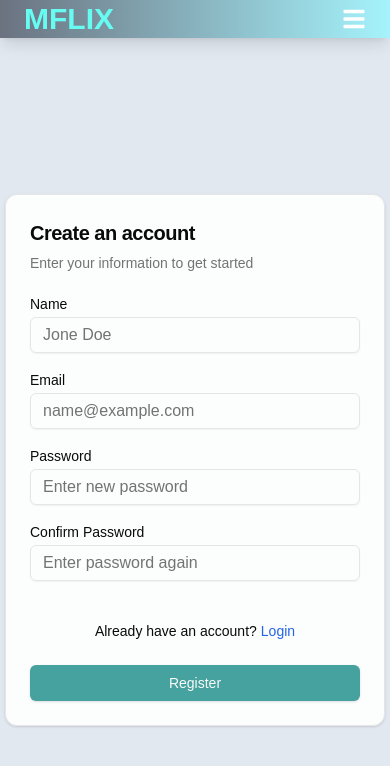
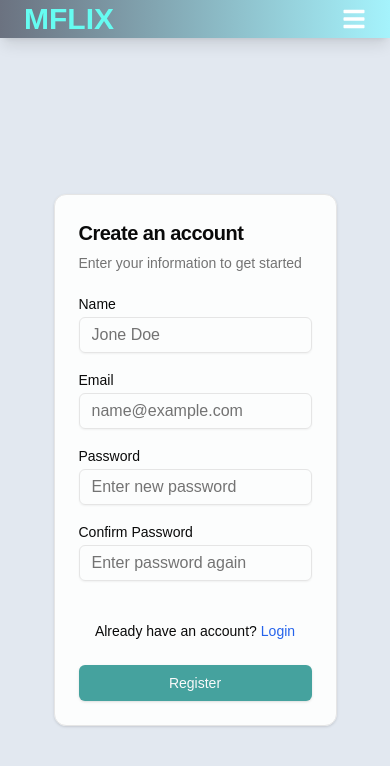
Before and after one commit to HTsandaruvan/NextJS-crud-app, a Next.js app: page /register in a window 390 px wide. Shown: the top 766 px of the page. Built offline with nearby package versions, Linux system fonts and the light colour scheme.

Commit message:
mob responsivnece

```diff
--- a/app/login/login-form.jsx
+++ b/app/login/login-form.jsx
@@ -37,8 +37,8 @@ const LoginForm = () => {
         }
     };
     return (
-        <div className="min-h-screen flex items-center justify-center">
-            <div className="w-[380px] mx-auto ">
+        <div className="min-h-screen flex items-center justify-center ">
+            <div className="lg:w-[380px] md:w-[380px] sm:w-[320px] mx-auto sm:mx-[5px]  ">
 
                 <div className="bg-white border border-gray-200 shadow-md p-4 rounded-lg">
                     <form onSubmit={handleSubmit} action={""} className="space-y-6">
--- a/app/register/RegisterForm.jsx
+++ b/app/register/RegisterForm.jsx
@@ -122,7 +122,7 @@ const RegisterForm = () => {
     }
     return (
         <div className=' min-h-screen flex items-center justify-center'>
-            <Card className='w-[380px] mx-auto  bg-white/90'>
+            <Card className='lg:w-[380px] md:w-[380px] sm:w-[320px] mx-auto sm:mx-[5px]   bg-white/90'>
                 <CardHeader>
                     <CardTitle className="text-xl">
                         Create an account
```
